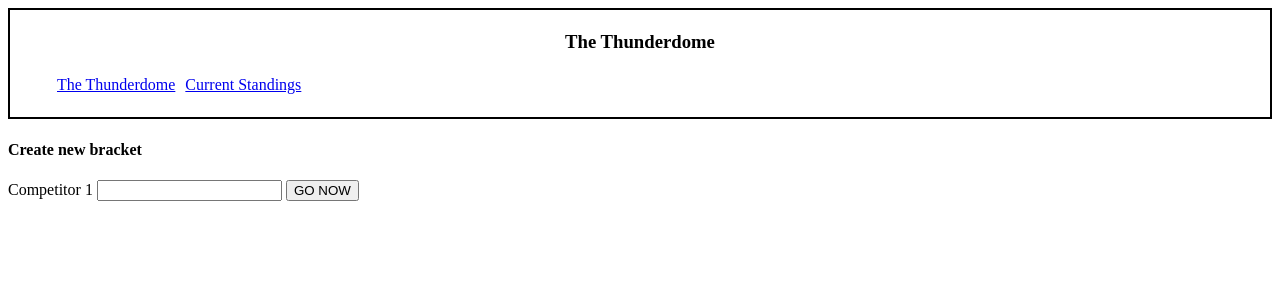
After one commit to apruitt0321/Thunderdome, a Flask app: template templates/bracket/new.html in a window 1280 px wide. The commit adds this page. Shown: the top 300 px of the page. Run offline with Flask 2, Linux system fonts and the light colour scheme; the template is opened without the code that fills it, so the values that code supplies are empty.

Commit message:
Created 'new' view to make new competition. Modified css. Began moving from csv to sqlite.

```diff
--- /dev/null
+++ b/static/home.css
@@ -0,0 +1,78 @@
+* {
+    -webkit-box-sizing: border-box;
+       -moz-box-sizing: border-box;
+            box-sizing: border-box;
+}
+
+.container {
+    position: relative;
+    left:2%;
+    max-width:96%;
+    border: 5px solid blue;
+}
+
+.clearfix {
+    overflow: auto;
+}
+
+
+@media screen and (min-width:600px) {
+    nav {
+        float:top;
+        width: 100%;
+        padding:2px;
+        border: 2px solid black;
+    }
+
+    nav li {
+        display: inline-block;
+        padding: 5px;
+    }
+
+    p {
+        position:relative;
+        width: 100%;
+        border: 2px solid purple;
+        line-height:1.4;
+        color:#444;
+        text-align:justify;
+        text-justify: inter-word;
+        padding:10px;
+    }
+
+    img {
+        max-width: 95%;
+    }
+
+    .lcolumn {
+        float:left;
+        padding:5px;
+        border: 2px solid green;
+        width:25%;
+        height:100%;
+        font-size:14px;
+    }
+
+    .rcolumn {
+        float:right;
+        padding:5px;
+        top:0px;
+        border: 2px solid green;
+        width:25%;
+        padding-bottom:10px;
+    }
+
+    .ccolumn {
+        display: inline-block;
+        width:50%;
+        padding: 5px;
+        font-size:16px;
+        border: 2px solid green;
+    }
+}
+
+@media screen and (max-width:599px) {
+    nav li {
+        display:inline;
+    }
+}
--- a/templates/base.html
+++ b/templates/base.html
@@ -1,10 +1,10 @@
 <!doctype html>
 <title>{% block title %}{% endblock %}</title>
-<link rel="stylesheet" href="{{ url_for('static', filename='style.css') }}">
+<link rel="stylesheet" href="{{ url_for('static', filename='home.css') }}">
 <nav>
-    <h3>Bracket</h3>
+    <h3 style="text-align:center">The Thunderdome</h3>
     <ul>
-        <li><a href="{{ url_for('bracket.hello') }}">The Thunderdome</a>
+        <li><a href="{{ url_for('bracket.home') }}">The Thunderdome</a>
         <li><a href="{{ url_for('bracket.standings') }}">Current Standings</a>
     </ul>
 </nav>
--- /dev/null
+++ b/templates/bracket/new.html
@@ -0,0 +1,13 @@
+{% extends 'base.html' %}
+
+{% block header %}
+    <h4>{% block title %}Create new bracket{% endblock %}</h4>
+{% endblock %}
+
+{% block content %}
+    <form method="post">
+        <label for="competitor1">Competitor 1</label>
+        <input name="competitor1" id="competitor1">
+        <input type="submit" value="GO NOW">
+    </form>
+{% endblock %}
```
Also changed, not shown: bracket.py (+13 -21 lines), templates/bracket/home.html (added, +12 -0 lines), 1 other file.
